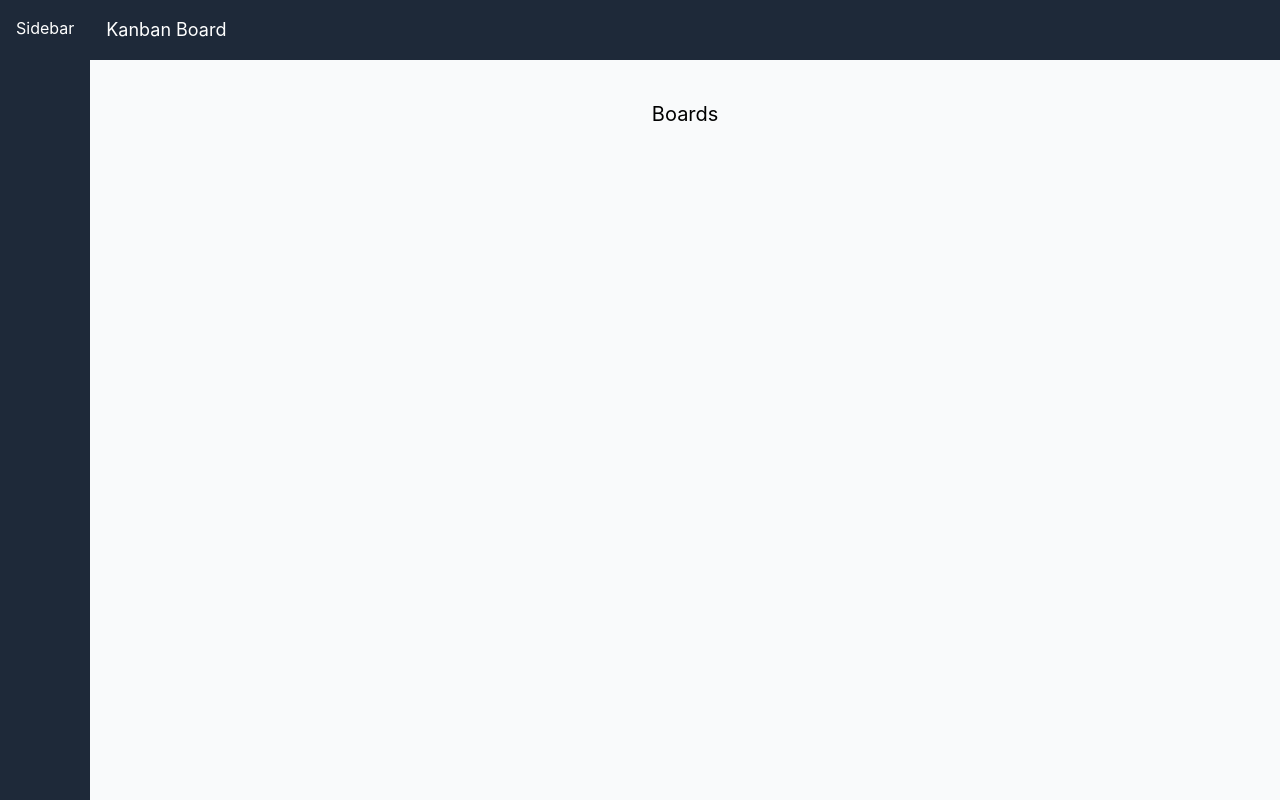
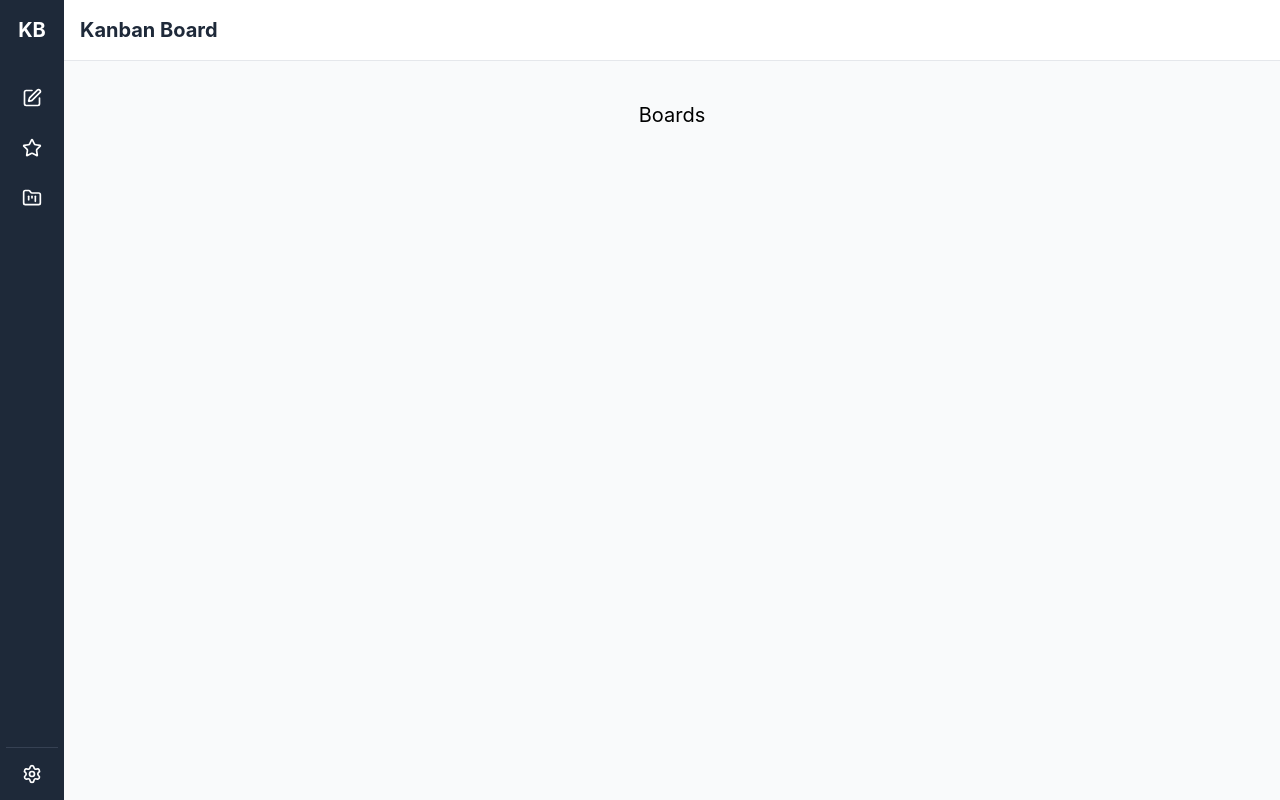
Before and after one commit to Codeveloperx/Kanban_Board, a React (Vite) app: page /boards in a window 1280 px wide. Built offline with nearby package versions, Linux system fonts and the light colour scheme.

Commit message:
feat(navigation): implement sidebar base structure

```diff
--- a/src/app/layouts/appLayout/AppLayout.tsx
+++ b/src/app/layouts/appLayout/AppLayout.tsx
@@ -1,9 +1,11 @@
+import { ContentLayout } from './ContentLayout';
 import { Header } from '@/shared/ui/Header';
-import { ContentLayout } from './ContentLayout';
+import { Sidebar } from './sidebar/Sidebar';
+
 const AppLyout = () => {
   return (
     <div className="h-screen flex overflow-hidden">
-      <span className="bg-gray-800 text-white p-4">Sidebar</span>
+      <Sidebar />
       <div className="flex flex-col flex-1 min-w-0">
         <Header />
         <ContentLayout />
--- /dev/null
+++ b/src/app/layouts/appLayout/sidebar/Sidebar.tsx
@@ -0,0 +1,22 @@
+import { SidebarFooter } from './SidebarFooter';
+import { SidebarHeader } from './SidebarHeader';
+import { navItems } from './data';
+import { SidebarItem } from './SidebarItem';
+
+export const Sidebar = () => {
+  return (
+    <aside className="flex h-screen w-16 flex-col justify-center items-center bg-gray-800 text-white">
+      <SidebarHeader />
+
+      <nav className="flex-1">
+        <div className="flex flex-col justify-center items-center gap-2">
+          {navItems.map((item) => (
+            <SidebarItem key={item.label} icon={item.icon} label={item.label} />
+          ))}
+        </div>
+      </nav>
+
+      <SidebarFooter />
+    </aside>
+  );
+};
--- /dev/null
+++ b/src/app/layouts/appLayout/sidebar/SidebarFooter.tsx
@@ -0,0 +1,9 @@
+import { Settings } from 'lucide-react';
+
+export const SidebarFooter = () => {
+  return (
+    <div className="border-t p-4 border-gray-700">
+      <Settings className="w-5 h-5" />
+    </div>
+  );
+};
--- /dev/null
+++ b/src/app/layouts/appLayout/sidebar/SidebarHeader.tsx
@@ -0,0 +1,7 @@
+export const SidebarHeader = () => {
+  return (
+    <div className="p-4 font-bold mb-5">
+      <span className="font-bold text-xl p-2">KB</span>
+    </div>
+  );
+};
--- /dev/null
+++ b/src/app/layouts/appLayout/sidebar/SidebarItem.tsx
@@ -0,0 +1,32 @@
+import type { LucideIcon } from 'lucide-react';
+
+interface PropsType {
+  icon: LucideIcon;
+  label: string;
+  onClick?: () => void;
+}
+
+export const SidebarItem = ({ icon: Icon, label }: PropsType) => {
+  return (
+    <div className="relative group hover:bg-gray-700 p-2 rounded-md cursor-pointer">
+      <div className="relative inline-block group">
+        <Icon className="w-5 h-5" />
+
+        <span
+          className="
+       absolute left-full top-1/2 -translate-y-1/2 ml-6
+          bg-gray-900 text-white text-xs
+          px-2 py-1 rounded
+          whitespace-nowrap
+          opacity-0 invisible
+          group-hover:opacity-100 group-hover:visible
+          transition-opacity duration-200
+          pointer-events-none
+          z-10"
+        >
+          {label}
+        </span>
+      </div>
+    </div>
+  );
+};
--- /dev/null
+++ b/src/app/layouts/appLayout/sidebar/constants.ts
@@ -0,0 +1,3 @@
+export const KEY_FAVORITES = 'Home';
+export const KEY_BOARDS = 'Boards';
+export const KEY_ADD_BOARD = 'Add Board';
--- /dev/null
+++ b/src/app/layouts/appLayout/sidebar/data.ts
@@ -0,0 +1,15 @@
+import { FolderKanban, Star, SquarePen, type LucideIcon } from 'lucide-react';
+
+import { KEY_ADD_BOARD, KEY_BOARDS, KEY_FAVORITES } from './constants';
+
+interface NavigationItem {
+  icon: LucideIcon;
+  label: string;
+  path: string;
+}
+
+export const navItems: NavigationItem[] = [
+  { icon: SquarePen, label: KEY_ADD_BOARD, path: '/create' },
+  { icon: Star, label: KEY_FAVORITES, path: '/favorite' },
+  { icon: FolderKanban, label: KEY_BOARDS, path: '/boards' },
+];
--- a/src/shared/ui/Header.tsx
+++ b/src/shared/ui/Header.tsx
@@ -5,9 +5,9 @@ type Propstype = {
 
 export const Header = ({ children, title = 'Kanban Board' }: Propstype) => {
   return (
-    <header className="bg-gray-800 text-white p-4 w-full">
+    <header className="bg-white text-gray-800 p-4 w-full border-b border-gray-200">
       <div className="flex items-center justify-between">
-        <span className="text-lg">{title}</span>
+        <span className="text-xl font-bold">{title}</span>
         <div>{children}</div>
       </div>
     </header>
```
